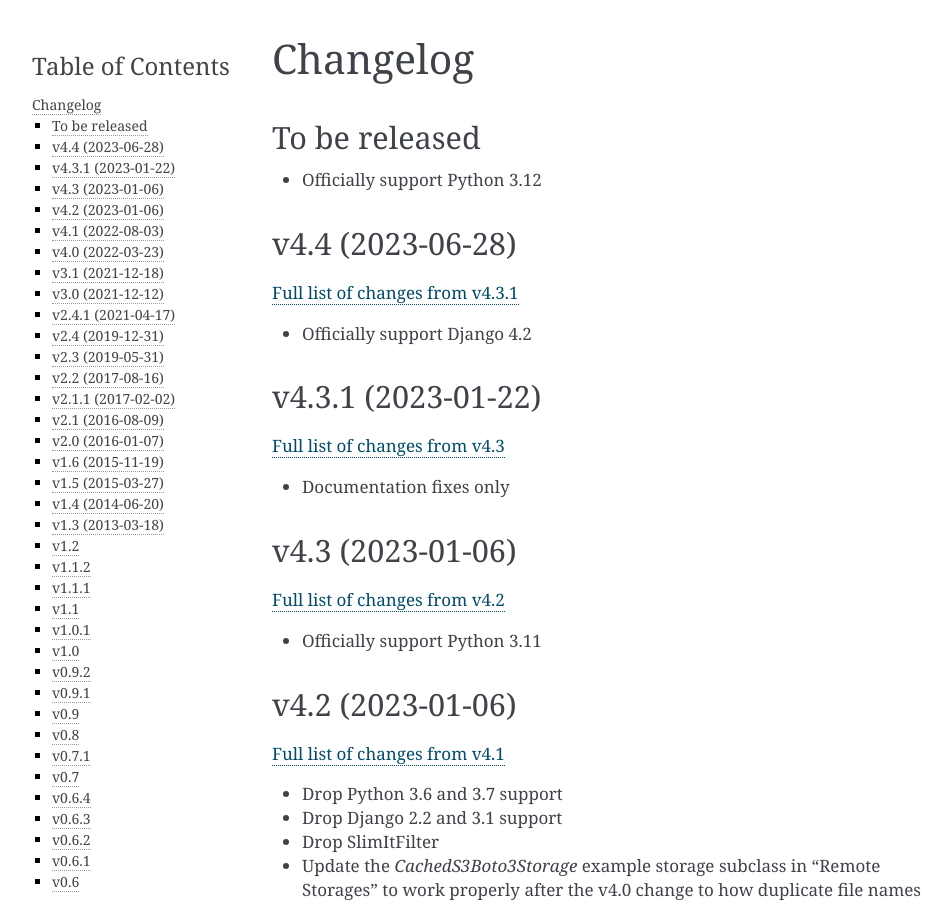
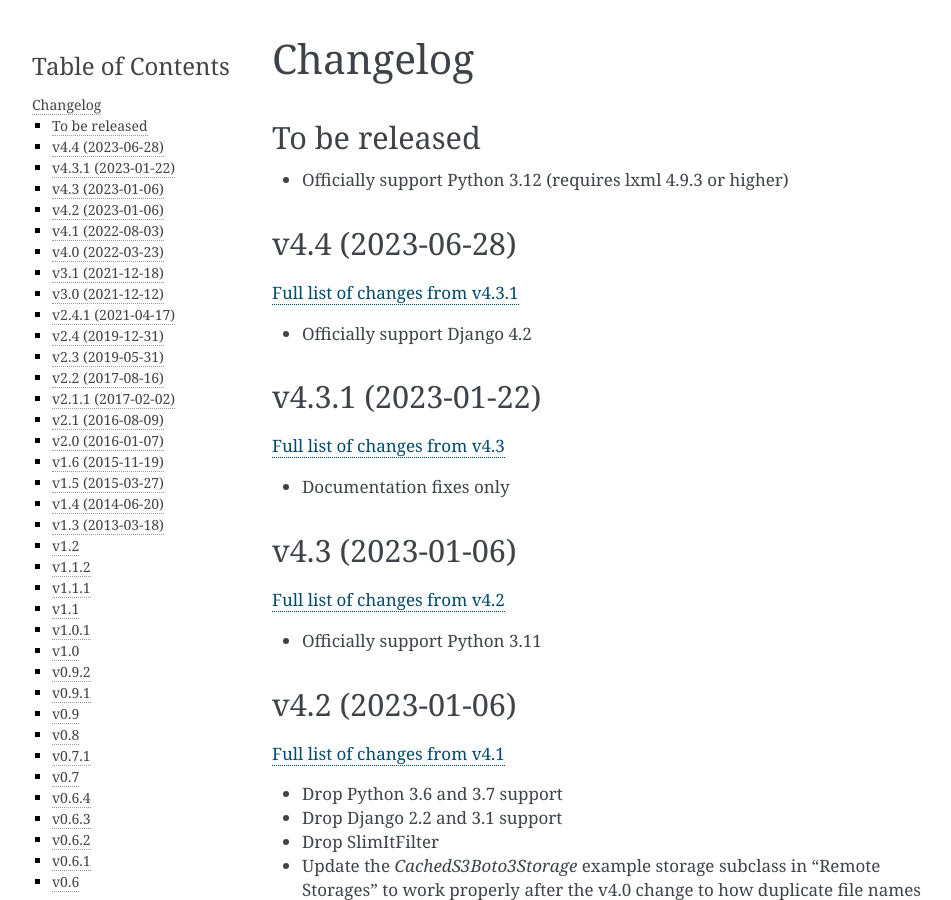
Before and after one commit to django-compressor/django-compressor, a Sphinx documentation site: the page built from docs/changelog.txt, in a window 1280 px wide and 900 px high. Shown: the whole window, without its empty margins (148-1099 px from the left). Built offline with Sphinx 7.4.7, drawn with Linux system fonts in a browser that asks for light colours.

Commit message:
Pin lxml==4.9.3 to achieve compatability with Python 3.12

```diff
--- a/docs/changelog.txt
+++ b/docs/changelog.txt
@@ -3,7 +3,7 @@ Changelog
 
 To be released
 -------------------
-- Officially support Python 3.12
+- Officially support Python 3.12 (requires lxml 4.9.3 or higher)
 
 v4.4 (2023-06-28)
 -------------------
```
Also changed, not shown: 1 other file.
